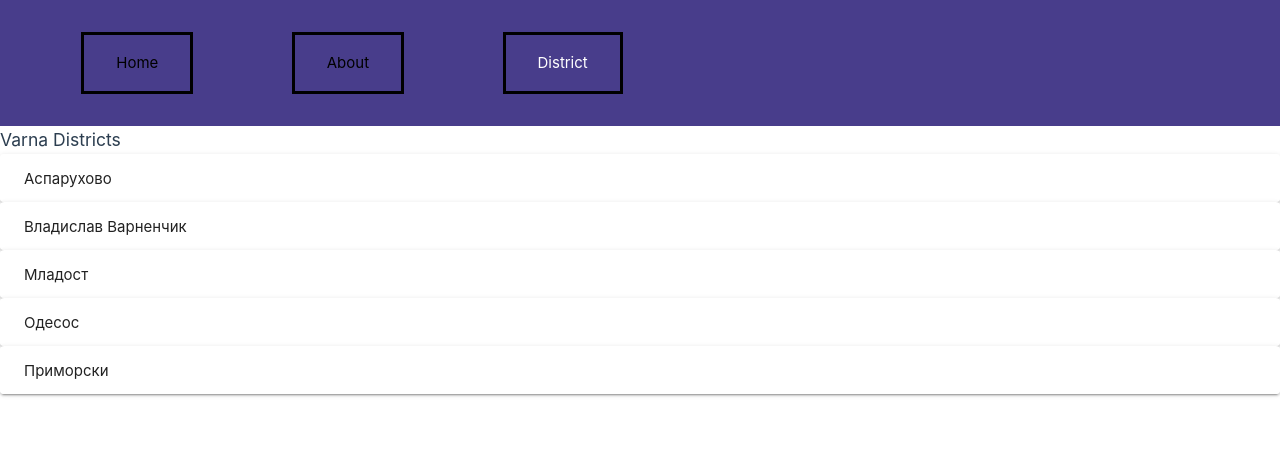
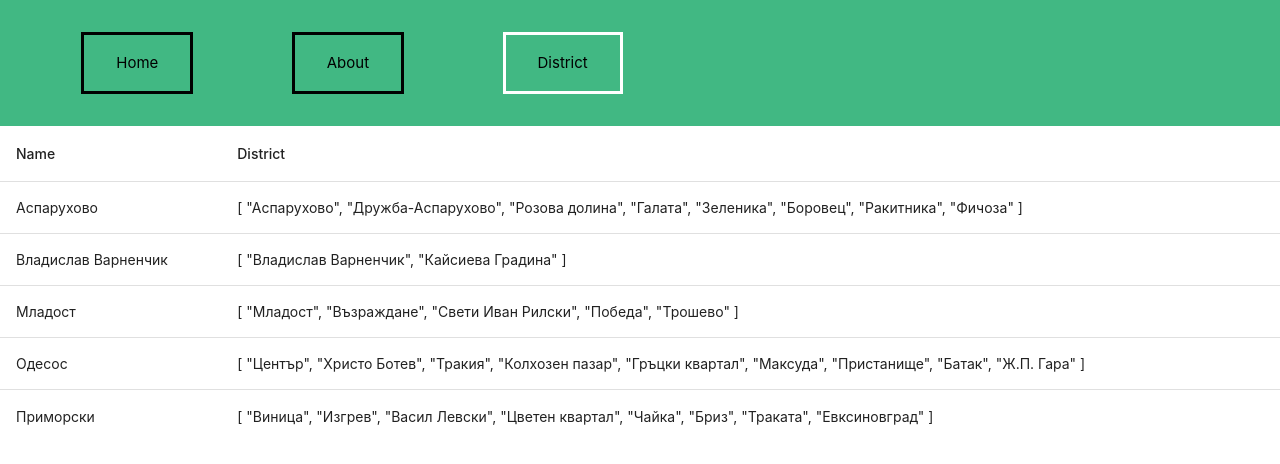
Before and after one commit to Igeorgiev325/site, a Vue app: page /district in a window 1280 px wide. Shown: the top 464 px of the page. Built offline with nearby package versions, Linux system fonts and the light colour scheme.

Commit message:
changed accordion with table for districts

```diff
--- a/src/components/TheHeader.vue
+++ b/src/components/TheHeader.vue
@@ -10,7 +10,7 @@
 
 <style>
 .container {
-    background-color: darkslateblue;
+    background-color: #41b883;
     padding: 2rem;
 }
 
@@ -28,6 +28,6 @@ a {
 }
 
 .router-link-exact-active {
-    color: white;
+    border: 3px solid white;
 }
 </style>
--- /dev/null
+++ b/src/components/TheTable.vue
@@ -0,0 +1,27 @@
+<script setup lang="ts">
+import dist from '@/data/district.json'
+</script>
+
+<template>
+  <v-table>
+    <thead>
+      <tr>
+        <th class="text-left">
+          Name
+        </th>
+        <th class="text-left">
+          District
+        </th>
+      </tr>
+    </thead>
+    <tbody>
+      <tr
+        v-for="item in dist"
+        :key="item.name"
+        >
+        <td>{{ item.name }}</td>
+        <td>{{ item.item }}</td>
+      </tr>
+    </tbody>
+  </v-table>
+</template>
--- a/src/views/DistrictView.vue
+++ b/src/views/DistrictView.vue
@@ -1,13 +1,7 @@
 <script setup lang="ts">
-import district from '@/data/district.json'
-import TheAccordion from '@/components/TheAccordion.vue'
+import TheTable from '@/components/TheTable.vue'
 </script>
 
 <template>
-    <h3>Varna Districts</h3>
-    <TheAccordion
-        v-for="dist in district"
-        :title="dist.name"
-        :item="dist.item"
-    ></TheAccordion>
+   <TheTable></TheTable>
 </template>
```
